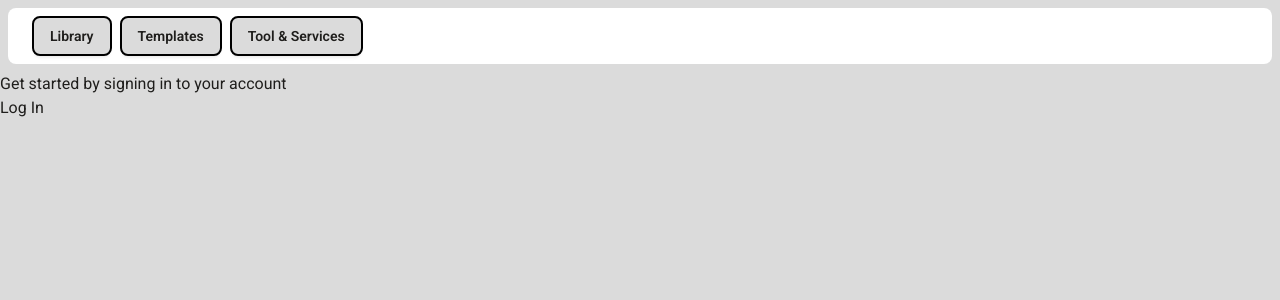
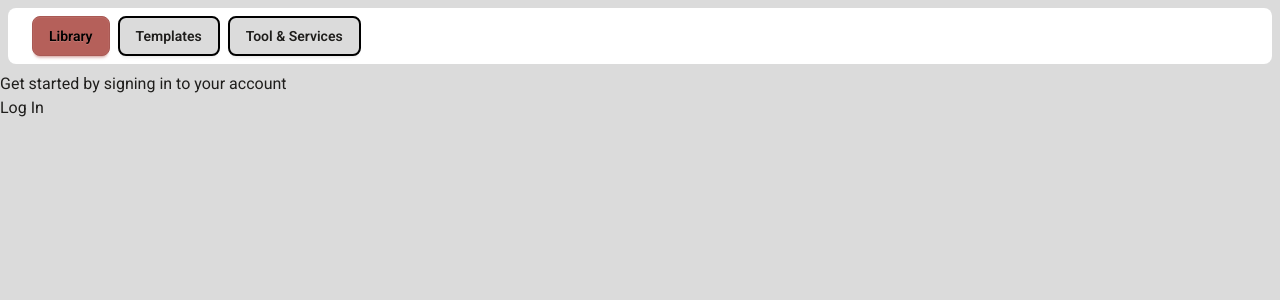
Before and after one commit to fabio-contrarianthink/frontend-react-headless-moodle, a React (Vite) app: page /Library in a window 1280 px wide. Shown: the top 300 px of the page. Built offline with nearby package versions, Linux system fonts and the light colour scheme.

Commit message:
Route Handling

```diff
--- a/package.json
+++ b/package.json
@@ -13,7 +13,8 @@
     "@auth0/auth0-react": "^2.12.0",
     "@tanstack/react-query": "^5.90.19",
     "react": "^19.2.0",
-    "react-dom": "^19.2.0"
+    "react-dom": "^19.2.0",
+    "react-router-dom": "^7.13.0"
   },
   "devDependencies": {
     "@eslint/js": "^9.39.1",
--- /dev/null
+++ b/src/components/App.tsx
@@ -0,0 +1,18 @@
+import React from "react";
+import { Routes, Route } from "react-router-dom";
+import Layout from "@/components/Layout";
+import Home from "@/pages/Home";
+import AuthLibrary from "@/components/moodle/AuthLibrary";
+
+const App: React.FC = () => {
+  return (
+    <Layout>
+      <Routes>
+        <Route path="/" element={<Home />} />
+        <Route path="/Library" element={<AuthLibrary />} />
+      </Routes>
+    </Layout>
+  );
+};
+
+export default App;
--- a/src/components/Header.tsx
+++ b/src/components/Header.tsx
@@ -1,5 +1,6 @@
 import HeaderNavButton from "@/components/HeaderNavButton";
 import { useState } from "react";
+import { useLocation } from "react-router-dom";
 
 const headerButtons = [
   {
@@ -17,7 +18,7 @@ const headerButtons = [
 ];
 
 export default function Header() {
-  const [selectedButton, setSelectedButton] = useState<string>("");
+  const location = useLocation();
 
   return (
     <div className="bg-base-200 p-2">
@@ -26,9 +27,11 @@ export default function Header() {
           return (
             <HeaderNavButton
               key={index}
-              onClick={() => setSelectedButton(buttonData.label)}
-              isSelected={buttonData.label == selectedButton}
+              isSelected={
+                location.pathname.toLowerCase() === buttonData.url.toLowerCase()
+              }
               label={buttonData.label}
+              url={buttonData.url}
             />
           );
         })}
--- a/src/components/HeaderNavButton.tsx
+++ b/src/components/HeaderNavButton.tsx
@@ -1,13 +1,15 @@
+import { Link } from "react-router-dom";
+
 interface HeaderNavButtonProps {
   label: string;
+  url: string;
   isSelected: boolean;
-  onClick: () => void;
 }
 
 export default function HeaderNavButton({
   label,
   isSelected,
-  onClick,
+  url,
 }: HeaderNavButtonProps) {
   let buttonClasses = "btn border-solid";
   if (isSelected) {
@@ -16,8 +18,8 @@ export default function HeaderNavButton({
     buttonClasses += " border-2 border-black";
   }
   return (
-    <button onClick={onClick} className={buttonClasses}>
+    <Link to={url} className={buttonClasses}>
       {label}
-    </button>
+    </Link>
   );
 }
--- a/src/components/AppContent.tsx
+++ b/src/components/moodle/AuthLibrary.tsx
@@ -2,12 +2,10 @@ import { QueryClient, QueryClientProvider } from "@tanstack/react-query";
 import { useAuth0 } from "@auth0/auth0-react";
 import CourseLibrary from "@/components/moodle/CourseLibrary";
 import LoginButton from "@/components/auth0/LoginButton";
-import Profile from "@/components/auth0/Profile";
-import LogoutButton from "@/components/auth0/LogoutButton";
 
 const queryClient = new QueryClient();
 
-export default function AppContent() {
+export default function Library() {
   const { isAuthenticated, isLoading, error } = useAuth0();
   console.log(isAuthenticated, isLoading, error);
 
@@ -31,19 +29,12 @@ export default function AppContent() {
     <div>
       {isAuthenticated ? (
         <div className="logged-in-section">
-          <div className="logged-in-message">
-            ✅ Successfully authenticated!
-          </div>
           <h2 className="profile-section-title">Your Profile</h2>
           <div>
             <QueryClientProvider client={queryClient}>
               <CourseLibrary />
             </QueryClientProvider>
           </div>
-          <div className="profile-card">
-            <Profile />
-          </div>
-          <LogoutButton />
         </div>
       ) : (
         <div className="action-card">
--- a/src/main.tsx
+++ b/src/main.tsx
@@ -1,8 +1,8 @@
 import { StrictMode } from "react";
 import { createRoot } from "react-dom/client";
+import { BrowserRouter } from "react-router-dom";
 import { Auth0Provider } from "@auth0/auth0-react";
-import AppContent from "@/components/AppContent";
-import Layout from "@/components/Layout";
+import App from "@/components/App";
 import "@/index.css";
 
 createRoot(document.getElementById("root")!).render(
@@ -14,9 +14,9 @@ createRoot(document.getElementById("root")!).render(
         redirect_uri: window.location.origin,
       }}
     >
-      <Layout>
-        <AppContent />
-      </Layout>
+      <BrowserRouter>
+        <App />
+      </BrowserRouter>
     </Auth0Provider>
   </StrictMode>,
 );
--- /dev/null
+++ b/src/pages/Home.tsx
@@ -0,0 +1,7 @@
+import React from "react";
+
+const Home: React.FC = () => {
+  return <h2>Home Page</h2>;
+};
+
+export default Home;
--- /dev/null
+++ b/src/pages/Library.tsx
@@ -0,0 +1,7 @@
+import React from "react";
+
+const Library: React.FC = () => {
+  return <h2>About Page</h2>;
+};
+
+export default Library;
```
Also changed, not shown: 1 other file (tests, documents, lock files or other folders).
